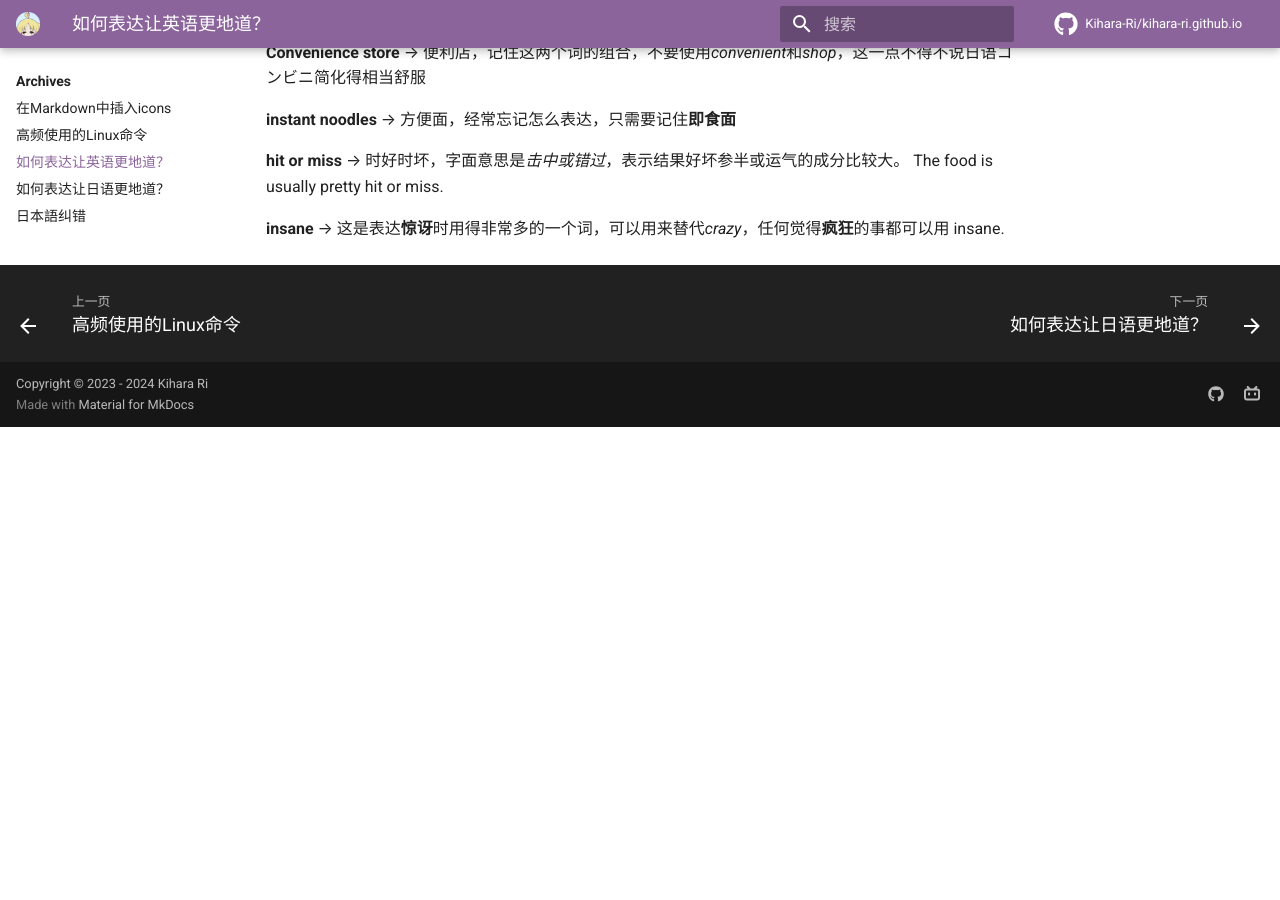
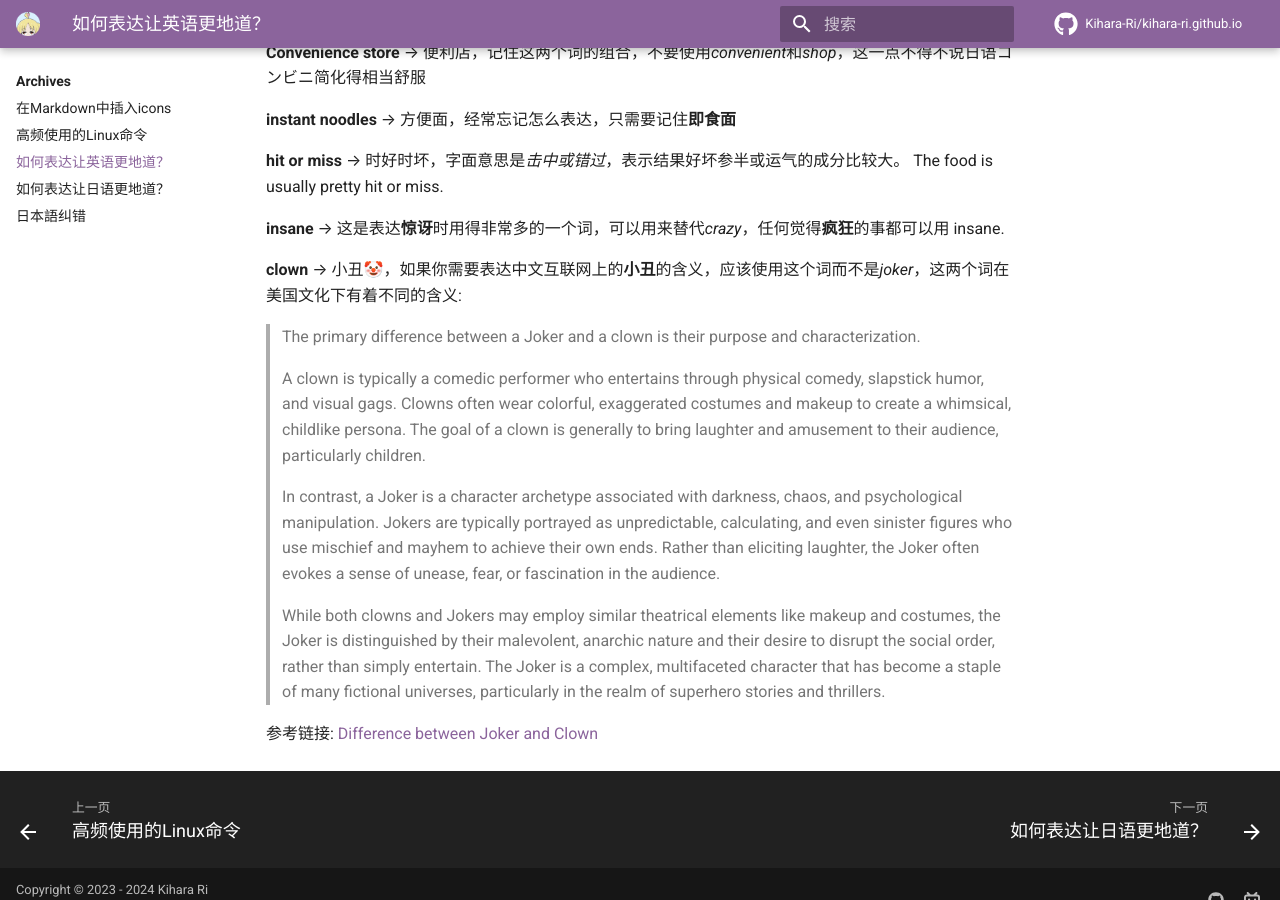
Before and after one commit to Kihara-Ri/kihara-ri.github.io, an MkDocs documentation site: the page built from docs/archives/如何表达让英语更地道？.md, in a window 1280 px wide and 900 px high, scrolled down 612 px. Built offline with MkDocs 1.6.1 and Material for MkDocs 9.7.7, drawn with Linux system fonts in a browser that asks for light colours; comment, search, counter and statistics services are not loaded; before the commit the page ends 1039 px from its top, so only the background shows below that.

Commit message:
Update 如何表达让英语更地道？.md

```diff
--- a/docs/archives/如何表达让英语更地道？.md
+++ b/docs/archives/如何表达让英语更地道？.md
@@ -23,3 +23,15 @@
 **hit or miss** --> 时好时坏，字面意思是*击中或错过*，表示结果好坏参半或运气的成分比较大。 The food is usually pretty hit or miss.
 
 **insane** --> 这是表达**惊讶**时用得非常多的一个词，可以用来替代*crazy*，任何觉得**疯狂**的事都可以用 insane.
+
+**clown** --> 小丑🤡，如果你需要表达中文互联网上的**小丑**的含义，应该使用这个词而不是*joker*，这两个词在美国文化下有着不同的含义:
+
+> The primary difference between a Joker and a clown is their purpose and characterization.
+
+> A clown is typically a comedic performer who entertains through physical comedy, slapstick humor, and visual gags. Clowns often wear colorful, exaggerated costumes and makeup to create a whimsical, childlike persona. The goal of a clown is generally to bring laughter and amusement to their audience, particularly children.
+
+> In contrast, a Joker is a character archetype associated with darkness, chaos, and psychological manipulation. Jokers are typically portrayed as unpredictable, calculating, and even sinister figures who use mischief and mayhem to achieve their own ends. Rather than eliciting laughter, the Joker often evokes a sense of unease, fear, or fascination in the audience.
+
+> While both clowns and Jokers may employ similar theatrical elements like makeup and costumes, the Joker is distinguished by their malevolent, anarchic nature and their desire to disrupt the social order, rather than simply entertain. The Joker is a complex, multifaceted character that has become a staple of many fictional universes, particularly in the realm of superhero stories and thrillers.
+
+参考链接: [Difference between Joker and Clown](https://www.differencebetween.info/difference-between-joker-and-clown)
```
